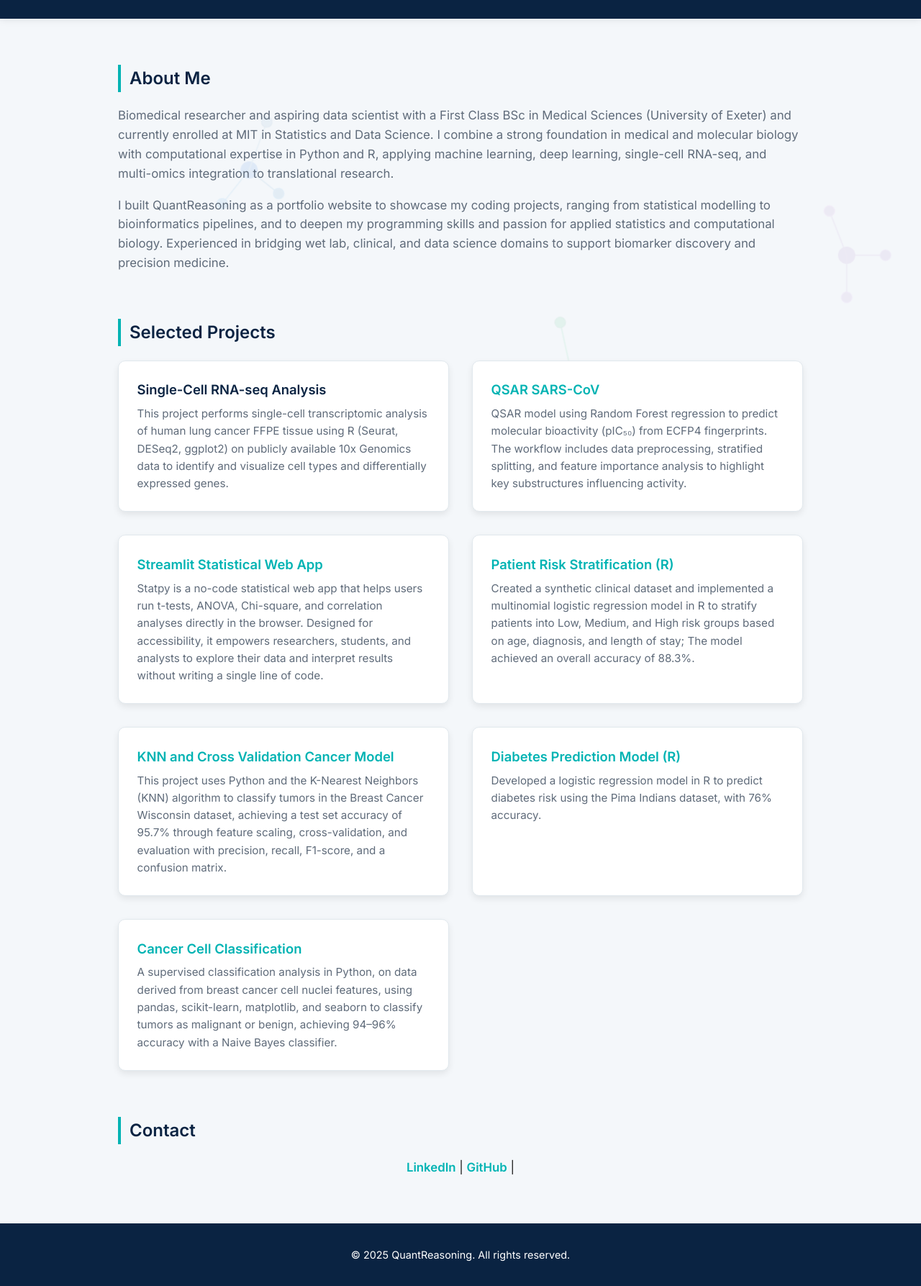
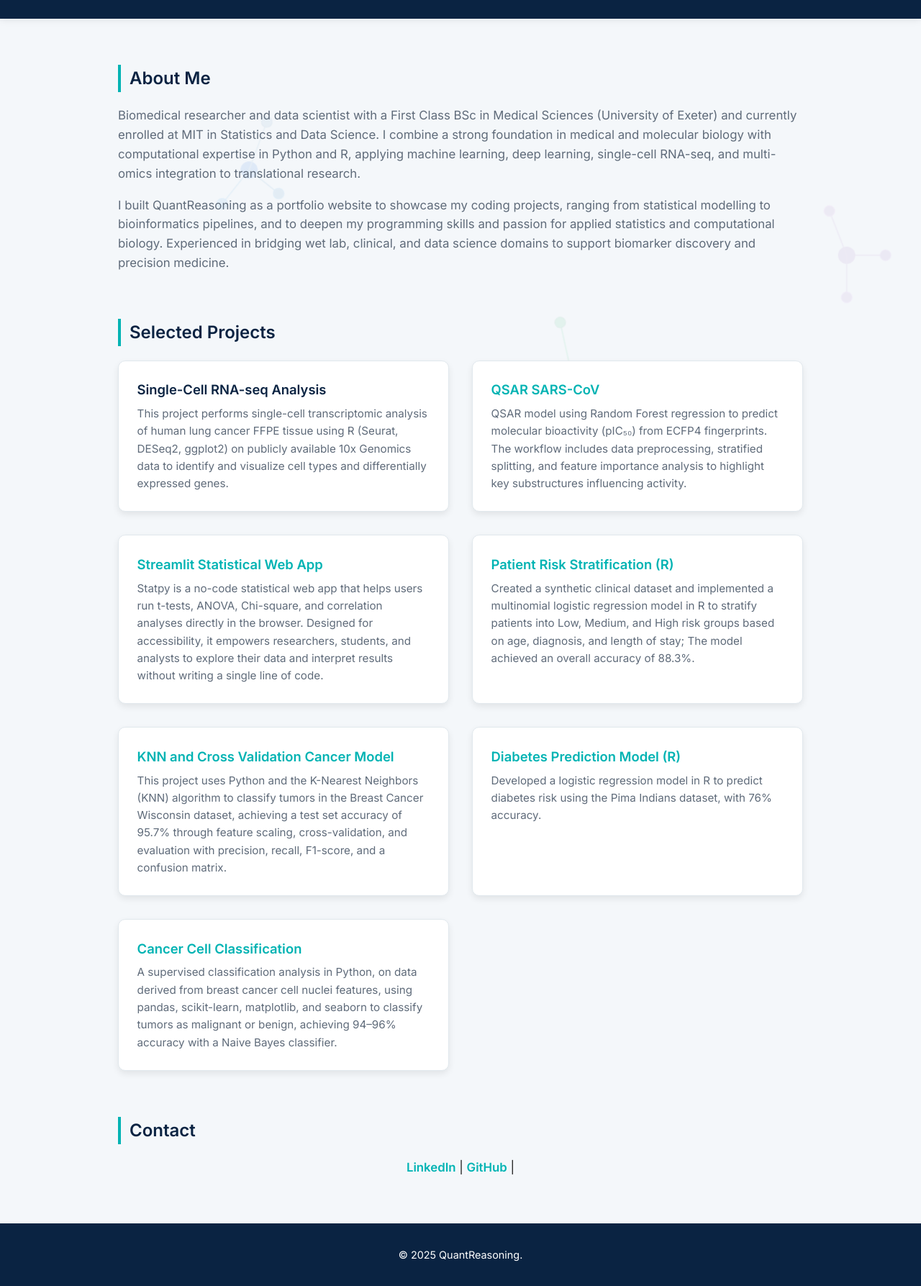
Before and after one commit to QuantReasoning/QuantReasoning.github.io, a plain HTML site: page index.html in a window 1280 px wide. Shown: the part 78-1865 px from the top of the page at 72% size. Drawn offline with Linux system fonts and the light colour scheme.

Commit message:
index.html

```diff
--- a/index.html
+++ b/index.html
@@ -305,7 +305,7 @@
     <section id="about">
       <h2>About Me</h2>
       <p>
-        Biomedical researcher and aspiring data scientist with a First Class BSc in Medical Sciences (University of Exeter) and currently enrolled at MIT in Statistics and Data Science.
+        Biomedical researcher and data scientist with a First Class BSc in Medical Sciences (University of Exeter) and currently enrolled at MIT in Statistics and Data Science.
         I combine a strong foundation in medical and molecular biology with computational expertise in Python and R, applying machine learning, deep learning, single-cell RNA-seq, and multi-omics integration to translational research.
      </p>
      <p>
@@ -404,7 +404,7 @@
   </main>
 
   <footer>
-    &copy; 2025 QuantReasoning. All rights reserved.
+    &copy; 2025 QuantReasoning.
   </footer>
 </body>
 </html>
```
